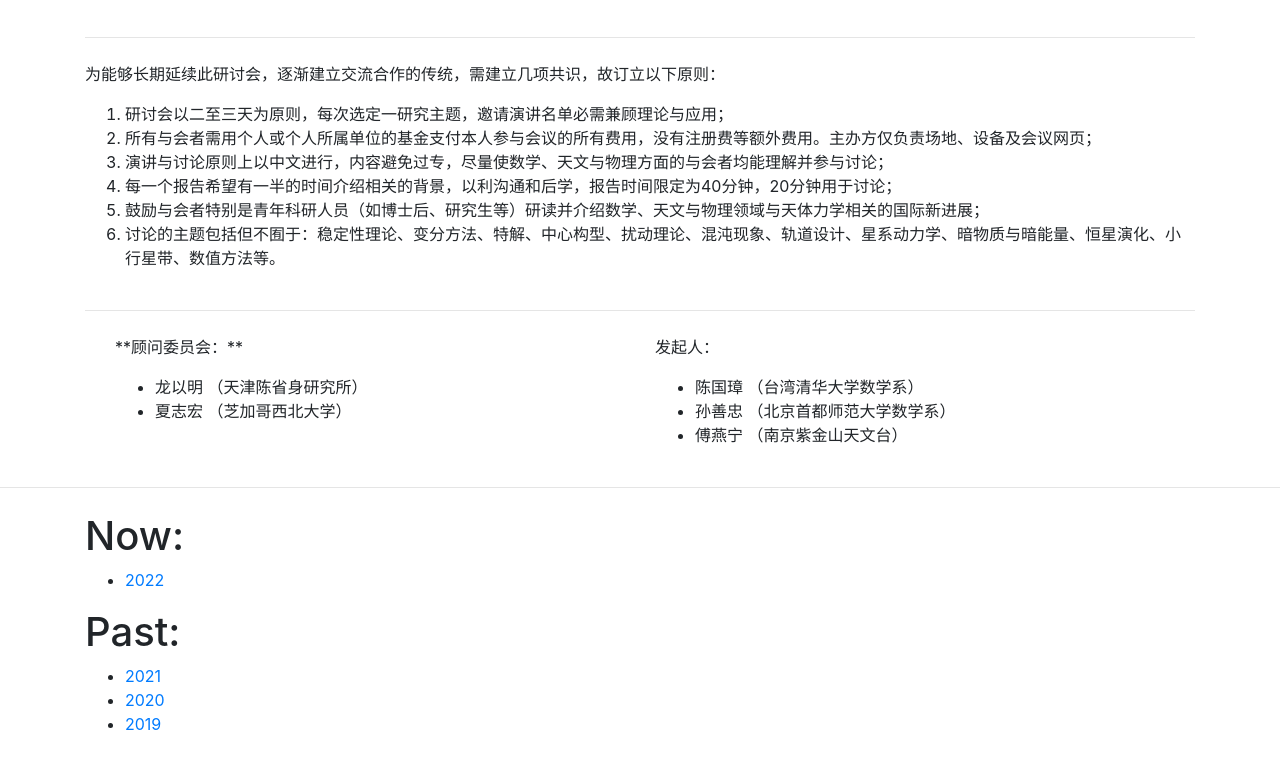
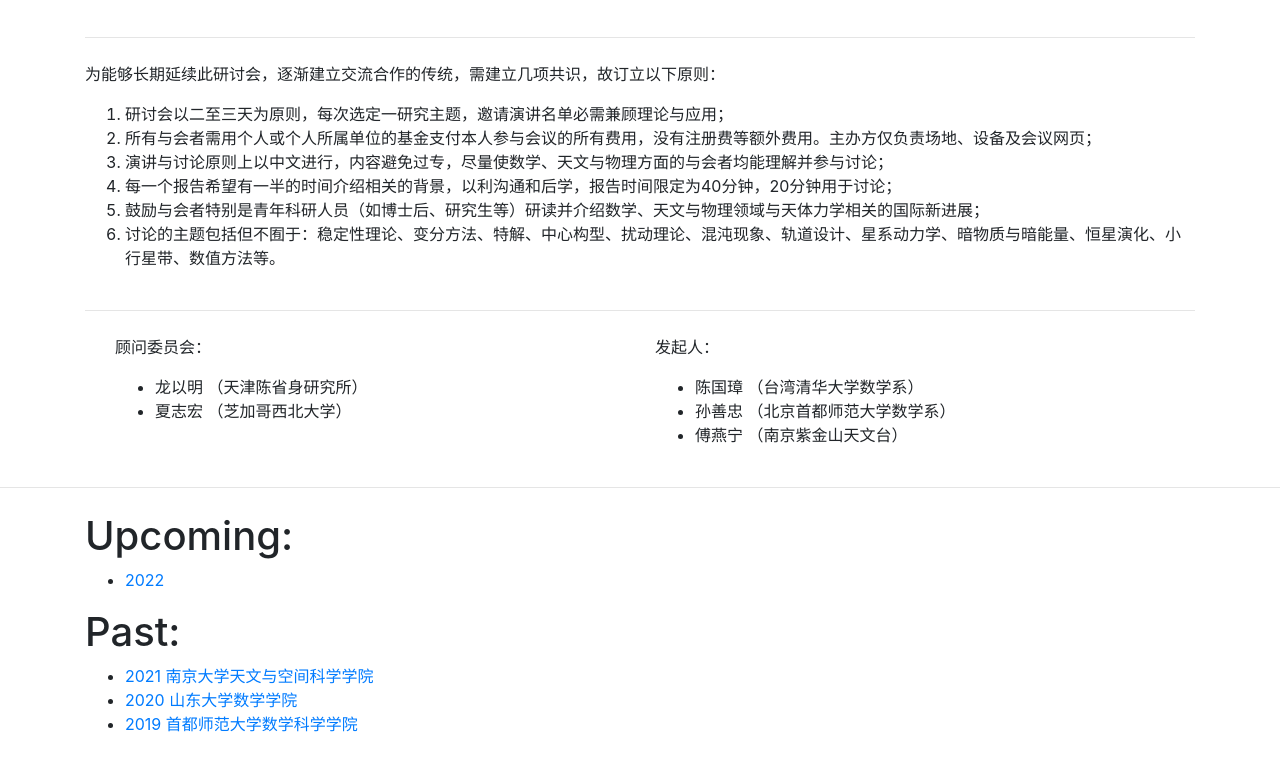
Before and after one commit to mathcelemech/conference, a plain HTML site: page index.html in a window 1280 px wide. Shown: the part 483-1247 px from the top of the page. Drawn offline with nearby package versions, Linux system fonts and the light colour scheme.

Commit message:
Update index.html

```diff
--- a/index.html
+++ b/index.html
@@ -52,7 +52,7 @@
               <div class="container">
                 <div class="row">
                   <div class="col">
-                    <p> **顾问委员会：**
+                    <p> 顾问委员会：
                       <ul>
                         <li>龙以明 （天津陈省身研究所）</li>
                         <li>夏志宏 （芝加哥西北大学）</li>
@@ -79,16 +79,16 @@
         <div class="container">
           <div class="card border-0">
             <div class="card-title">
-              <h1>Now:</h1>
+              <h1>Upcoming:</h1>
               <ul>
-                <li><a href="#" class="stretched-link"> 2022</a></li>
+                <li><a href="! 新的会议网页" class="stretched-link"> 2022</a></li>
               </ul>
 
               <h1>Past:</h1>
                 <ul>
-                  <li><a href="#">2021</a></li>
-                  <li><a href="#">2020</a></li>
-                  <li><a href="#">2019</a></li>
+                  <li><a href="https://astronomy.nju.edu.cn/twdt/tzgg/20211110/i208524.html">2021 南京大学天文与空间科学学院</a></li>
+                  <li><a href="https://www.math.sdu.edu.cn/info/1020/14281.htm">2020 山东大学数学学院</a></li>
+                  <li><a href="https://math.cnu.edu.cn/xzhd1/169168.htm">2019 首都师范大学数学科学学院</a></li>
                 </ul>
             </div>
       </div>
```
